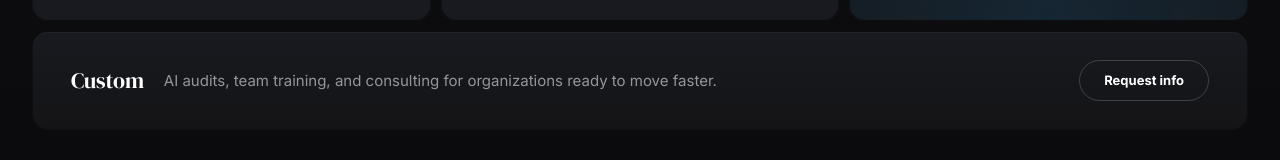
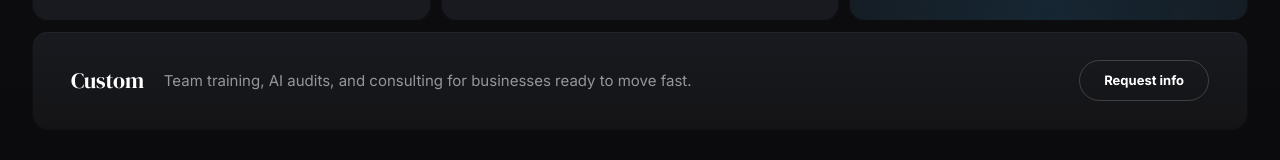
Before and after one commit to coolcalvin457-tech/agent-timesaver-nextjs, a Next.js app: page /pricing in a window 1280 px wide. Shown: the part 931-1091 px from the top of the page. Built offline with nearby package versions, Linux system fonts and the light colour scheme; no server answers.

Commit message:
Update custom-engagement bar copy

```diff
--- a/app/pricing/page.tsx
+++ b/app/pricing/page.tsx
@@ -181,7 +181,7 @@ export default function PricingPage() {
             <div className="pricing-custom-content">
               <span className="pricing-custom-label">Custom</span>
               <p className="pricing-custom-description">
-                AI audits, team training, and consulting for organizations ready to move faster.
+                Team training, AI audits, and consulting for businesses ready to move fast.
               </p>
             </div>
             <a
```
